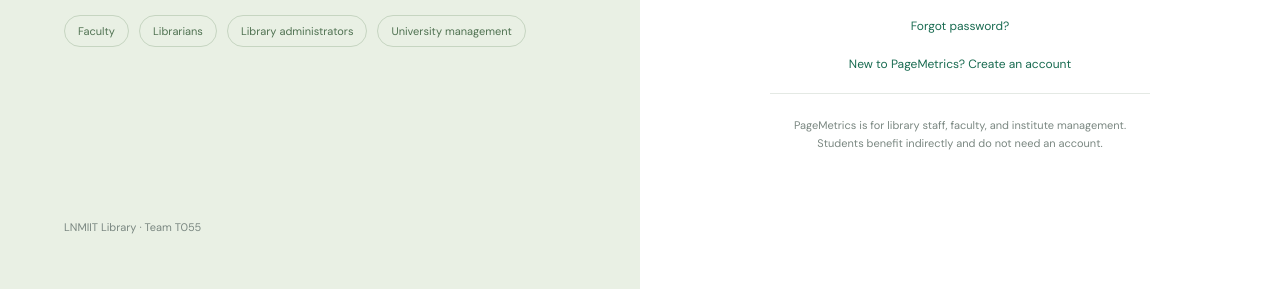
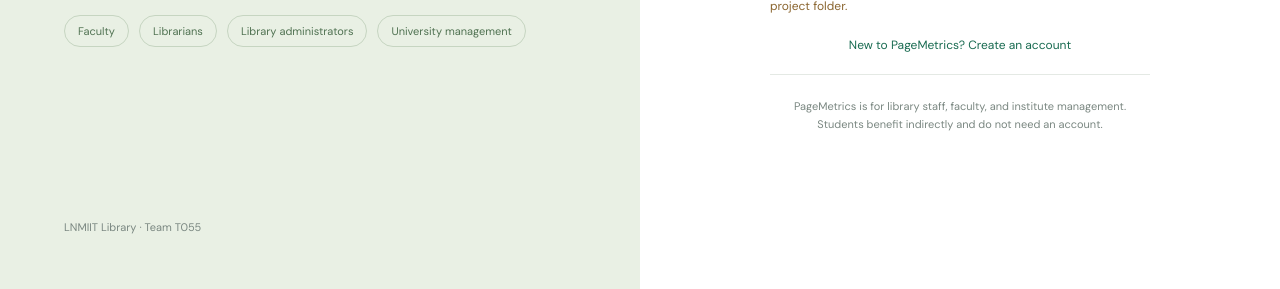
Before and after one commit to AmishaaaPaliwal/PageMetrics-SD-lab-, a website with bundled scripts: page dist/index.html in a window 1280 px wide. Shown: the part 511-800 px from the top of the page. Built offline with nearby package versions, Linux system fonts and the light colour scheme; files whose address does not match are found by name.

Commit message:
Temporarily hide forgot password button

```diff
--- a/dist/auth.js
+++ b/dist/auth.js
@@ -35,7 +35,8 @@ function authMode() {
   $('#auth-confirm').disabled = !registering;
   $('#auth-confirm').required = registering;
   $('#auth-confirm').value = '';
-  $('#forgot').hidden = registering;
+  // Temporarily hide password recovery from the sign-in screen.
+  $('#forgot').hidden = true;
   $('#recovery-form').hidden = true;
   verificationCredentials=null;$('#otp-panel').hidden=true;$('#auth-form').hidden=false;$('#auth-toggle').hidden=false;
   $('#auth-title').textContent = registering ? 'Create your account' : 'Welcome back';
--- a/dist/index.html
+++ b/dist/index.html
@@ -3,7 +3,7 @@
   <div class="auth-story"><a class="brand" href="/">▥ PageMetrics<span class="dot">.</span></a><div><div class="eyebrow">A BETTER PICTURE OF YOUR LIBRARY</div><h1>Every page.<br>A new perspective.</h1><p>Understand reading patterns, discover your collection’s strengths, and make more informed library decisions.</p><div class="auth-roles"><span>Faculty</span><span>Librarians</span><span>Library administrators</span><span>University management</span></div></div><small>LNMIIT Library · Team T055</small></div>
   <div class="auth-main"><div class="auth-card"><div class="eyebrow">YOUR LIBRARY WORKSPACE</div><h1 id="auth-title">Welcome back</h1><p id="auth-description">Sign in to your library workspace.</p>
   <form id="auth-form"><div id="registration-fields" hidden><label>Full name<input id="register-name" name="name" autocomplete="name" maxlength="100"></label><label>Account role<select id="register-role" name="role"><option value="librarian">Librarian</option><option value="faculty">Faculty / department head</option><option value="administrator">Library administrator</option><option value="management">University / institute management</option></select></label><label id="faculty-field" hidden>Subject area<select name="subject" id="register-subject"><option value="">Select your subject</option><option>Computer Science</option><option>Literature</option><option>Engineering</option><option>Mathematics</option><option>Natural Sciences</option><option>History</option></select></label><p id="approval-note" class="notice" hidden>An administrator will review your staff role before you can sign in.</p></div>
-  <label>Email address<input id="auth-email" name="email" type="email" autocomplete="username" maxlength="254" placeholder="you@lnmiit.ac.in" required></label><label>Password<input id="auth-password" name="password" type="password" autocomplete="current-password" minlength="12" maxlength="128" placeholder="At least 12 characters" required></label><label id="confirm-label" hidden>Confirm password<input id="auth-confirm" name="confirmPassword" type="password" autocomplete="new-password" maxlength="128" disabled></label><button class="primary" id="auth-submit" type="submit">Sign in →</button><p id="auth-message" role="status" aria-live="polite"></p></form><button id="forgot" class="text-button" type="button">Forgot password?</button>
+  <label>Email address<input id="auth-email" name="email" type="email" autocomplete="username" maxlength="254" placeholder="you@lnmiit.ac.in" required></label><label>Password<input id="auth-password" name="password" type="password" autocomplete="current-password" minlength="12" maxlength="128" placeholder="At least 12 characters" required></label><label id="confirm-label" hidden>Confirm password<input id="auth-confirm" name="confirmPassword" type="password" autocomplete="new-password" maxlength="128" disabled></label><button class="primary" id="auth-submit" type="submit">Sign in →</button><p id="auth-message" role="status" aria-live="polite"></p></form><button id="forgot" hidden class="text-button" type="button">Forgot password?</button>
   <form id="recovery-form" hidden>
     <label>Email address<input name="email" type="email" autocomplete="username" required></label>
     <button id="request-reset" type="button" class="secondary">Request reset code</button>
```
